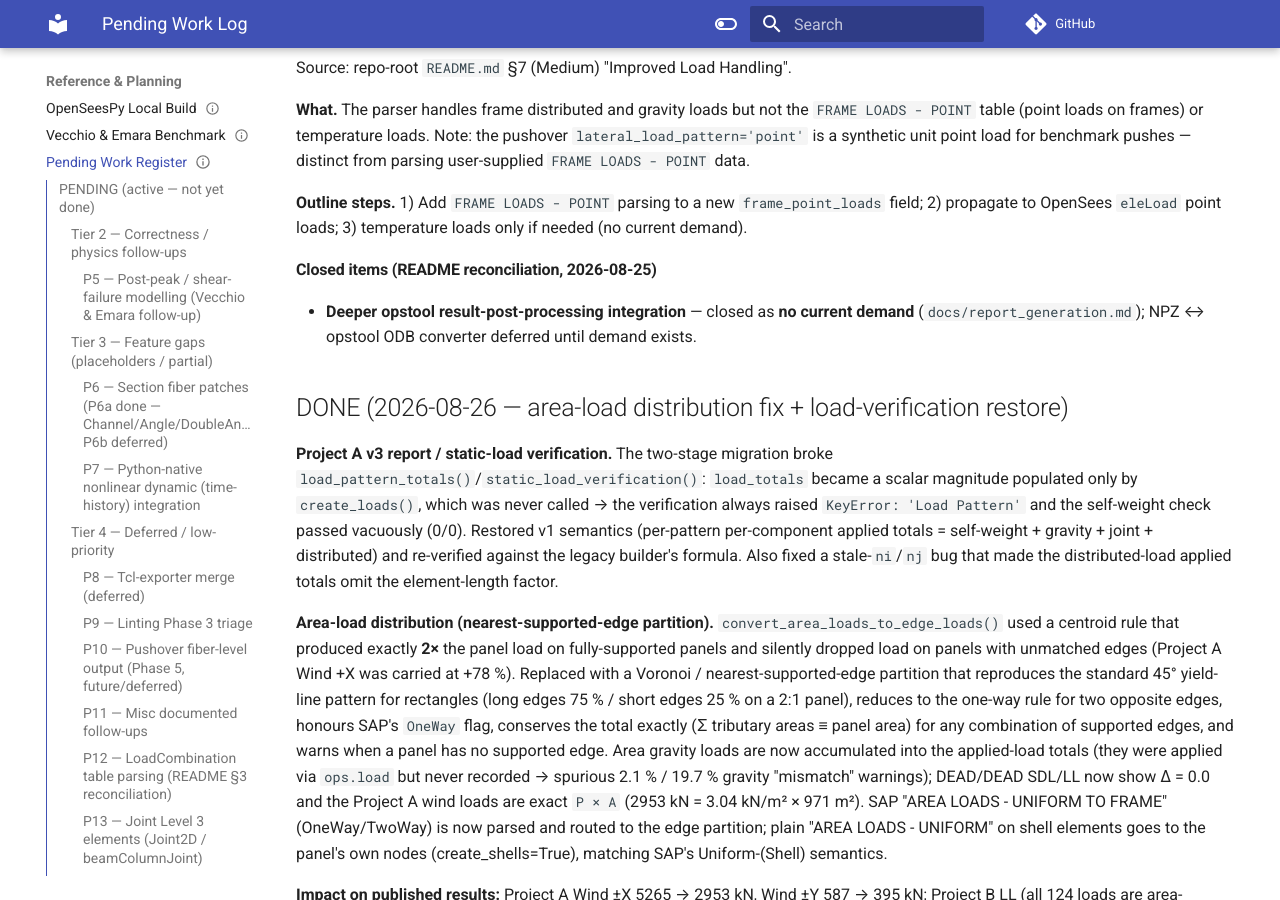
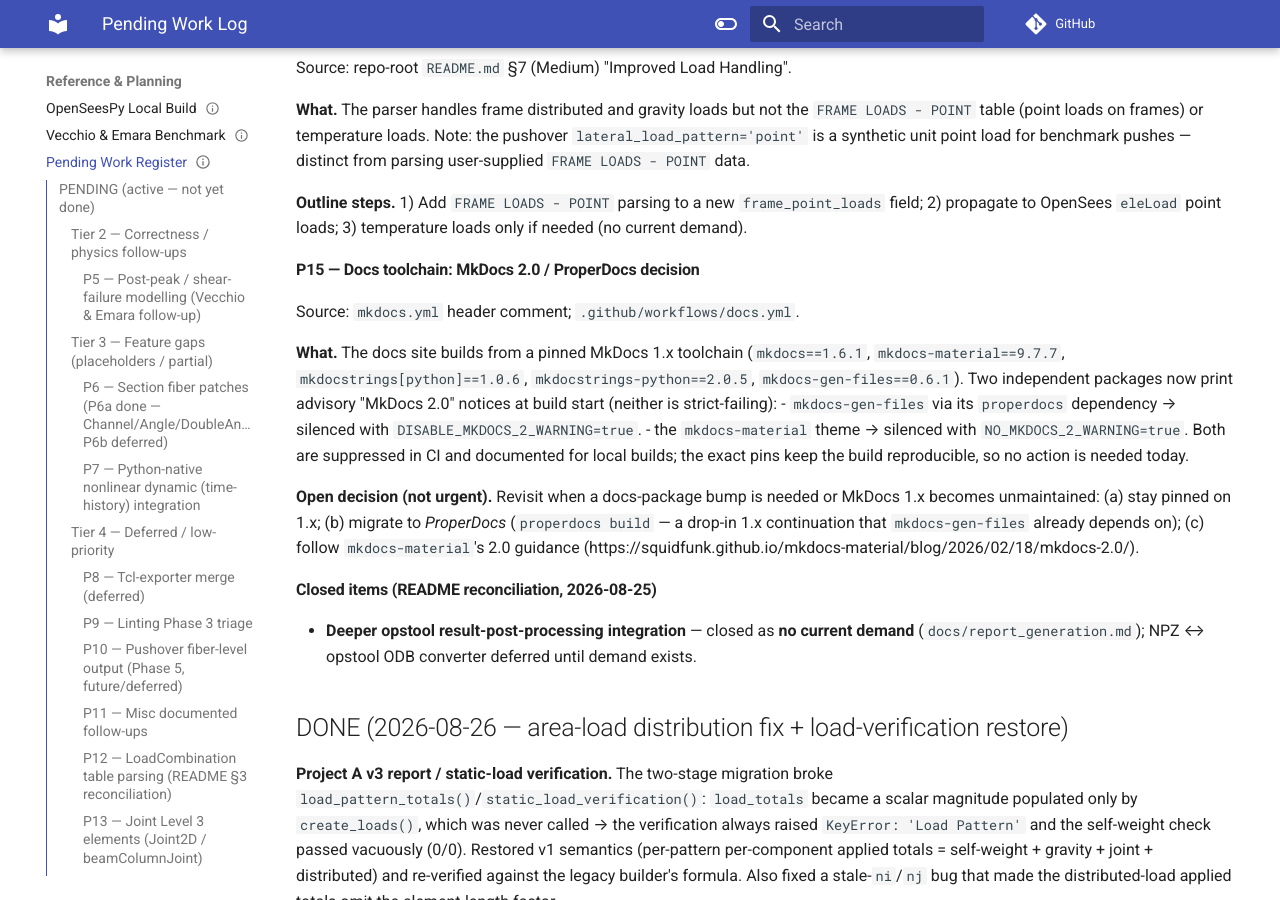
Before and after one commit to boustrephon/fea_toolkit, an MkDocs documentation site: the page built from docs/_pending_work.md, in a window 1280 px wide and 900 px high, scrolled down 6603 px. Built offline with MkDocs 1.6.1 and Material for MkDocs 9.7.7, drawn with Linux system fonts in a browser that asks for light colours; comment, search, counter and statistics services are not loaded.

Commit message:
docs(pending-work): record the pinned docs toolchain and MkDocs 2.0 decision
Adds P15 recording the pinned docs packages, the two MkDocs 2.0 notices and their opt-out env vars, and the open stay-pinned vs ProperDocs vs mkdocs-material-2.0 decision.

```diff
--- a/docs/_pending_work.md
+++ b/docs/_pending_work.md
@@ -399,6 +399,27 @@ unit point load for benchmark pushes — distinct from parsing user-supplied
 **Outline steps.** 1) Add `FRAME LOADS - POINT` parsing to a new
 `frame_point_loads` field; 2) propagate to OpenSees `eleLoad` point loads;
 3) temperature loads only if needed (no current demand).
+
+#### P15 — Docs toolchain: MkDocs 2.0 / ProperDocs decision
+Source: `mkdocs.yml` header comment; `.github/workflows/docs.yml`.
+
+**What.** The docs site builds from a pinned MkDocs 1.x toolchain
+(`mkdocs==1.6.1`, `mkdocs-material==9.7.7`, `mkdocstrings[python]==1.0.6`,
+`mkdocstrings-python==2.0.5`, `mkdocs-gen-files==0.6.1`).  Two independent
+packages now print advisory "MkDocs 2.0" notices at build start (neither is
+strict-failing):
+- `mkdocs-gen-files` via its `properdocs` dependency → silenced with
+  `DISABLE_MKDOCS_2_WARNING=true`.
+- the `mkdocs-material` theme → silenced with `NO_MKDOCS_2_WARNING=true`.
+Both are suppressed in CI and documented for local builds; the exact pins keep
+the build reproducible, so no action is needed today.
+
+**Open decision (not urgent).** Revisit when a docs-package bump is needed or
+MkDocs 1.x becomes unmaintained: (a) stay pinned on 1.x; (b) migrate to
+*ProperDocs* (`properdocs build` — a drop-in 1.x continuation that
+`mkdocs-gen-files` already depends on); (c) follow `mkdocs-material`'s 2.0
+guidance
+(https://squidfunk.github.io/mkdocs-material/blog/2026/02/18/mkdocs-2.0/).
 
 #### Closed items (README reconciliation, 2026-08-25)
 - **Deeper opstool result-post-processing integration** — closed as **no
```
